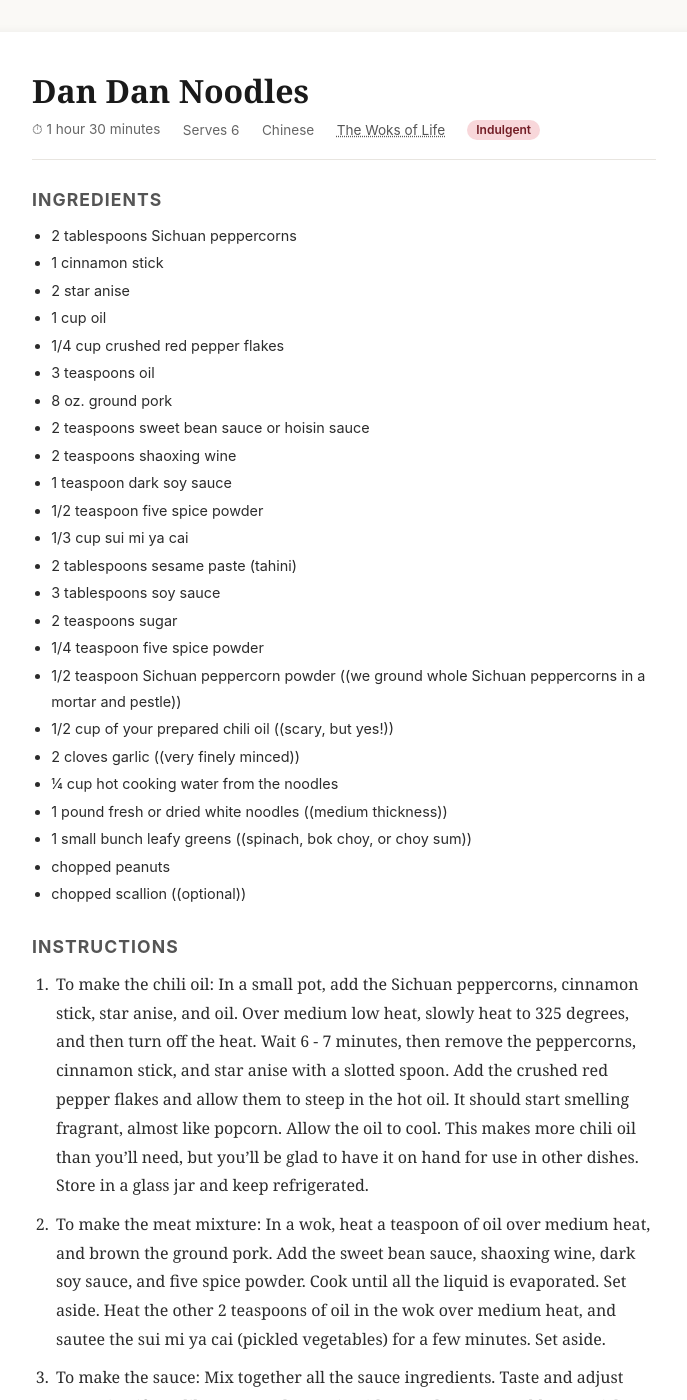
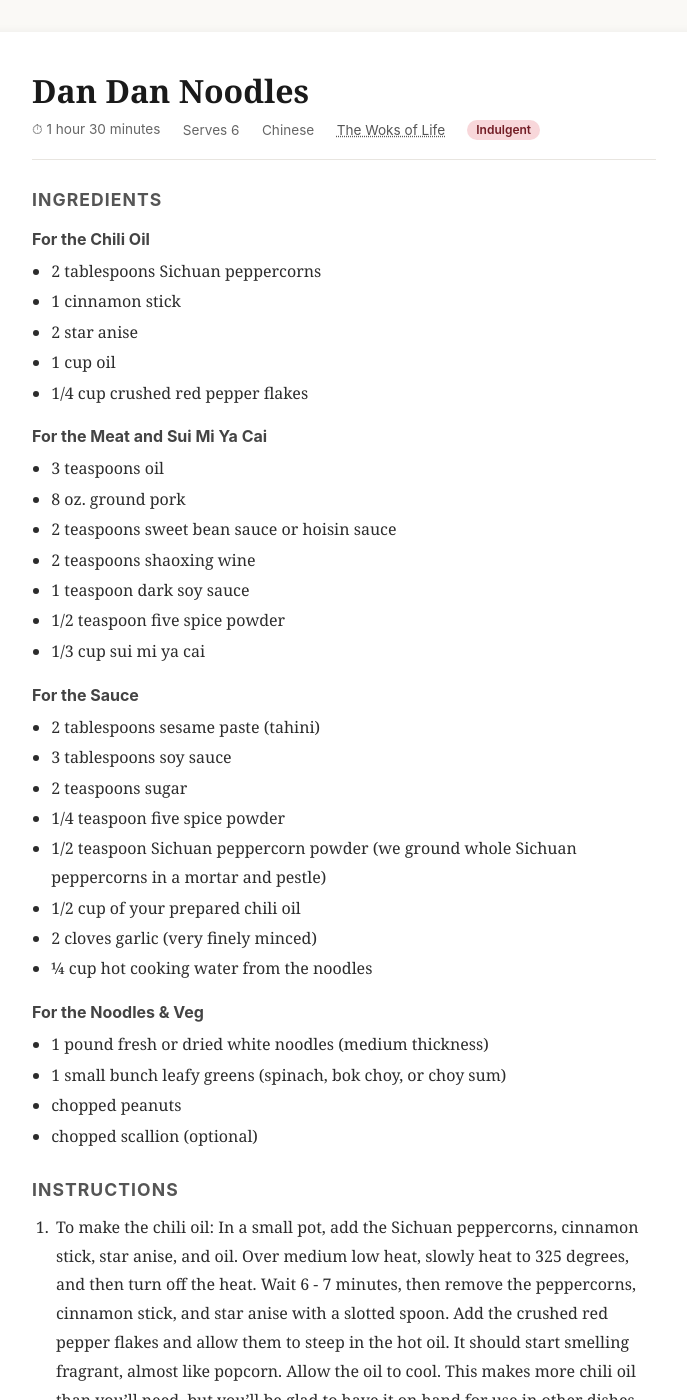
Before and after one commit to DavidMAllison/menubuilder-recipes, a Jekyll site: the page built from Dan_Dan_Noodles.md, in a window 1280 px wide and 1400 px high. Shown: the whole window, without its empty margins (296-983 px from the left). Built offline with Jekyll 4.4.1, drawn with Linux system fonts in a browser that asks for light colours; our own code applies the rules of GitHub Pages for plain Markdown files.

Commit message:
Dan Dan Noodles: group ingredients into the site's 4 sections
Match The Woks of Life layout — Chili Oil / Meat and Sui Mi Ya Cai /
Sauce / Noodles & Veg. Also collapsed doubled parens to single.

Co-Authored-By: Claude Sonnet 5 <noreply@anthropic.com>
Claude-Session: https://claude.ai/code/session_01PnVB5CKBoh1A7Ei59sbgDk

```diff
--- a/Dan_Dan_Noodles.md
+++ b/Dan_Dan_Noodles.md
@@ -2,11 +2,16 @@
 
 ## Ingredients
 
+### For the Chili Oil
+
 - 2 tablespoons Sichuan peppercorns
-- 1  cinnamon stick
-- 2  star anise
+- 1 cinnamon stick
+- 2 star anise
 - 1 cup oil
 - 1/4 cup crushed red pepper flakes
+
+### For the Meat and Sui Mi Ya Cai
+
 - 3 teaspoons oil
 - 8 oz. ground pork
 - 2 teaspoons sweet bean sauce or hoisin sauce
@@ -14,18 +19,24 @@
 - 1 teaspoon dark soy sauce
 - 1/2 teaspoon five spice powder
 - 1/3 cup sui mi ya cai
+
+### For the Sauce
+
 - 2 tablespoons sesame paste (tahini)
 - 3 tablespoons soy sauce
 - 2 teaspoons sugar
 - 1/4 teaspoon five spice powder
-- 1/2 teaspoon Sichuan peppercorn powder ((we ground whole Sichuan peppercorns in a mortar and pestle))
-- 1/2 cup of your prepared chili oil ((scary, but yes!))
-- 2 cloves garlic ((very finely minced))
+- 1/2 teaspoon Sichuan peppercorn powder (we ground whole Sichuan peppercorns in a mortar and pestle)
+- 1/2 cup of your prepared chili oil
+- 2 cloves garlic (very finely minced)
 - ¼ cup hot cooking water from the noodles
-- 1 pound fresh or dried white noodles ((medium thickness))
-- 1 small bunch  leafy greens ((spinach, bok choy, or choy sum))
+
+### For the Noodles & Veg
+
+- 1 pound fresh or dried white noodles (medium thickness)
+- 1 small bunch leafy greens (spinach, bok choy, or choy sum)
 - chopped peanuts
-- chopped scallion ((optional))
+- chopped scallion (optional)
 
 ## Instructions
 
```
